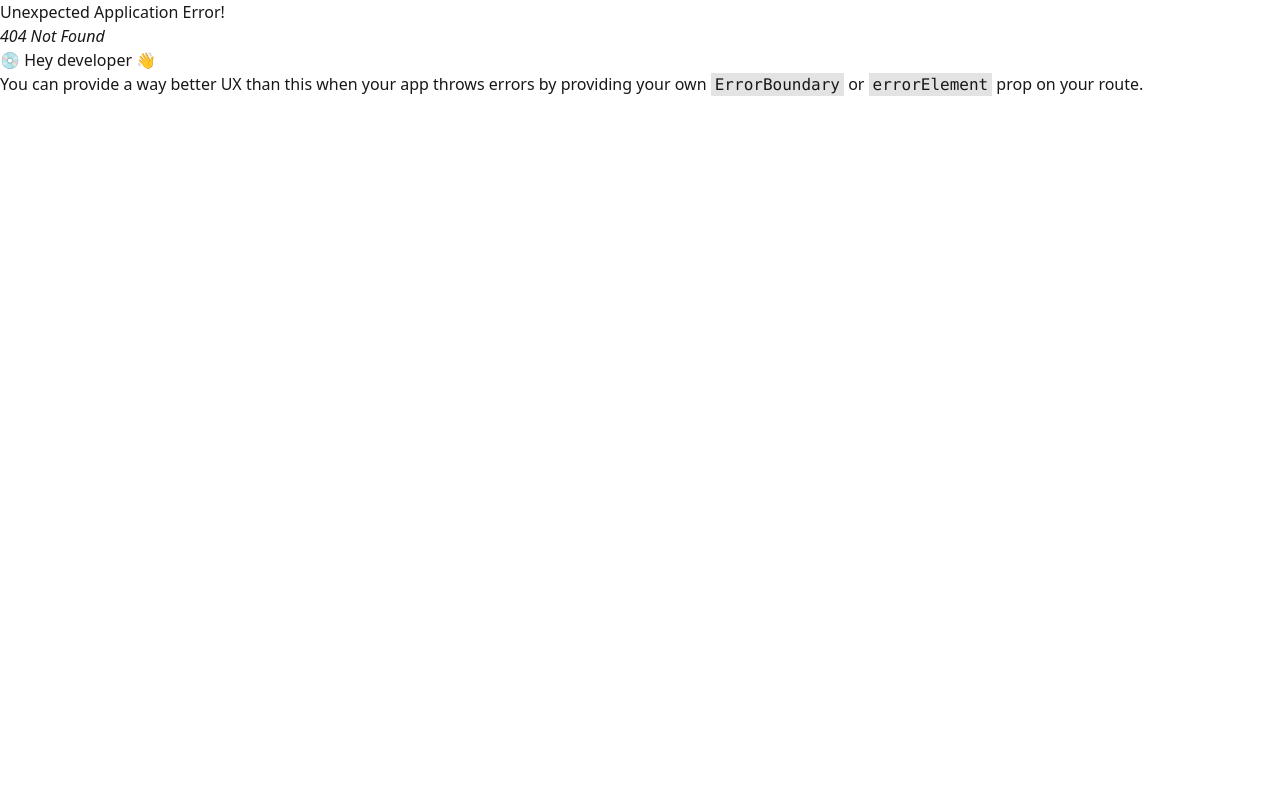
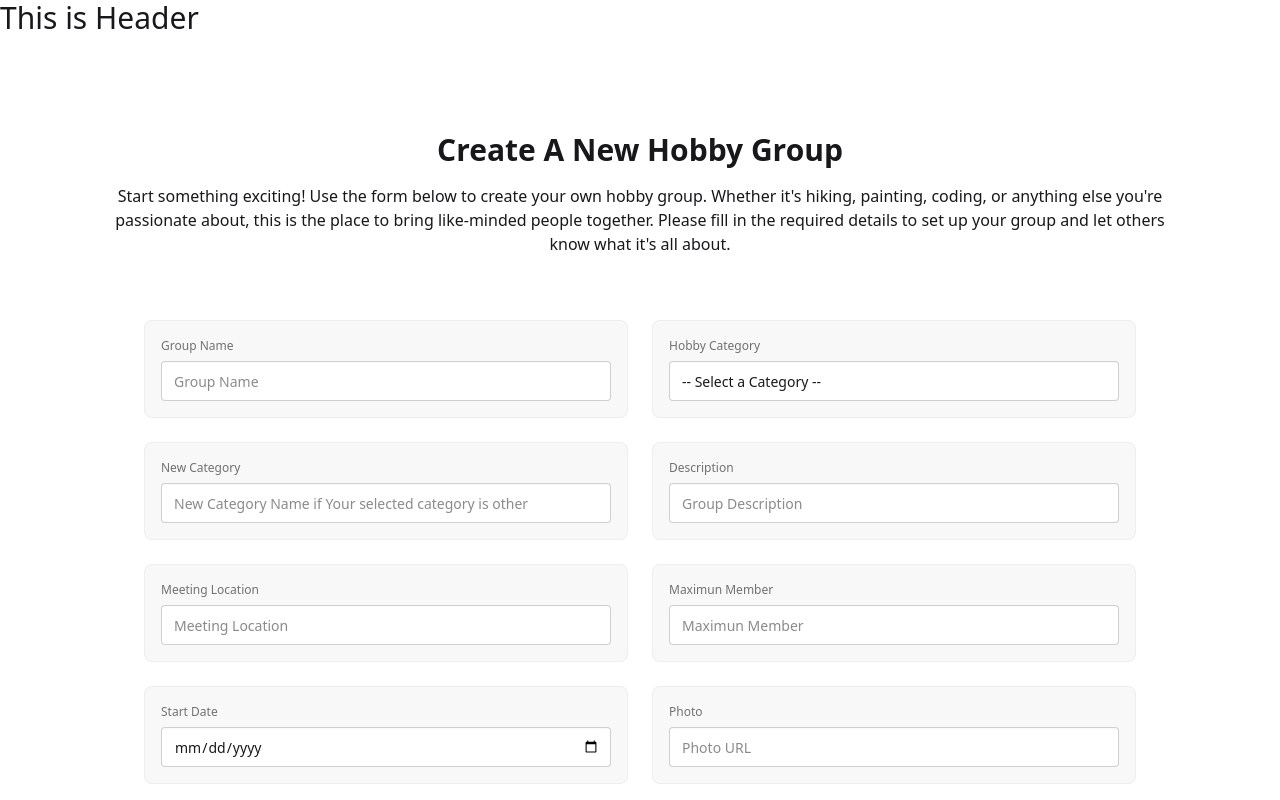
Before and after one commit to sowmitraguho/hobbyhub, a React (Vite) app: page /creategroup in a window 1280 px wide. Before the commit this address had no page. Shown: the top 800 px of the page. Built offline with nearby package versions, Linux system fonts and the light colour scheme.

Commit message:
creat group section designed and connected to server and mongodb

```diff
--- a/package.json
+++ b/package.json
@@ -14,6 +14,7 @@
     "react": "^19.1.0",
     "react-dom": "^19.1.0",
     "react-router": "^7.6.0",
+    "sweetalert2": "^11.21.2",
     "tailwindcss": "^4.1.7"
   },
   "devDependencies": {
--- a/src/App.jsx
+++ b/src/App.jsx
@@ -1,12 +1,11 @@
-import { Outlet } from 'react-router'
+
 import './App.css'
 
 function App() {
 
   return (
     <>
-      <h1 className="text-3xl">This is App site</h1>
-      <Outlet/>
+
     </>
   )
 }
--- /dev/null
+++ b/src/Components/AllGroups.jsx
@@ -0,0 +1,11 @@
+import React from 'react';
+
+const AllGroups = () => {
+    return (
+        <div>
+            <h2 className="text-3xl">All Groups</h2>
+        </div>
+    );
+};
+
+export default AllGroups;
--- /dev/null
+++ b/src/Components/CreateGroup.jsx
@@ -0,0 +1,111 @@
+import React from 'react';
+import Swal from 'sweetalert2';
+
+const CreateGroup = () => {
+
+
+    const handleCreateGroup = (e) => {
+        e.preventDefault();
+        const form = e.target;
+        const formData = new FormData(form);
+        const newGroupInfo = Object.fromEntries(formData.entries());
+        console.log(newGroupInfo);
+        // data send to mongodb
+        fetch('http://localhost:3000/groups', {
+            method: 'POST',
+            headers: {
+                'content-type': 'application/json'
+            },
+            body: JSON.stringify(newGroupInfo)
+        })
+            .then(res => res.json())
+            .then(data => {
+                if (data.insertedId) {
+                    Swal.fire({
+                        title: "Group has been created SuccessFully!",
+                        icon: "success",
+                        draggable: true,
+                        timer: 2000
+                    });
+                }
+            })
+
+    }
+
+
+
+    return (
+        <div className='p-24 text-center space-y-4'>
+            <h2 className="text-3xl font-semibold">Create A New Hobby Group</h2>
+            <p>
+                Start something exciting! Use the form below to create your own hobby group. Whether it's hiking, painting, coding, or anything else you're passionate about, this is the place to bring like-minded people together.
+
+                Please fill in the required details to set up your group and let others know what it's all about.
+            </p>
+            <form onSubmit={handleCreateGroup}>
+                <div className='p-12'>
+                    <div className='grid grid-cols-1 md:grid-cols-2 gap-6'>
+                        <fieldset className="fieldset bg-base-200 border-base-300 rounded-box border p-4">
+                            <label className="label">Group Name</label>
+                            <input type="text" name='name' className="input w-full" placeholder="Group Name" />
+                        </fieldset>
+                        <fieldset className="fieldset bg-base-200 border-base-300 rounded-box border p-4">
+                            <label className="label">Hobby Category</label>
+                            <select id="hobbyCategory" name="hobbyCategory" className="input w-full" required>
+                                <option value="">-- Select a Category --</option>
+                                <option value="arts">Arts & Crafts</option>
+                                <option value="photography">Photography</option>
+                                <option value="fishing">Fishing</option>
+                                <option value="cooking">Cooking</option>
+                                <option value="music">Music</option>
+                                <option value="sports">Sports & Fitness</option>
+                                <option value="tech">Technology & Coding</option>
+                                <option value="books">Books & Literature</option>
+                                <option value="writing">Writings</option>
+                                <option value="gaming">Gaming</option>
+                                <option value="outdoors">Outdoor Activities</option>
+                                <option value="other">Other</option>
+                            </select>
+                        </fieldset>
+                        <fieldset className="fieldset bg-base-200 border-base-300 rounded-box border p-4">
+                            <label className="label">New Category</label>
+                            <input type="text" name='new-category' className="input w-full" placeholder="New Category Name if Your selected category is other" />
+                        </fieldset>
+                        <fieldset className="fieldset bg-base-200 border-base-300 rounded-box border p-4">
+                            <label className="label">Description</label>
+                            <input type="text" name='description' className="input w-full" placeholder="Group Description" />
+                        </fieldset>
+                        <fieldset className="fieldset bg-base-200 border-base-300 rounded-box border p-4">
+                            <label className="label">Meeting Location</label>
+                            <input type="text" name='locatiopn' className="input w-full" placeholder="Meeting Location" />
+                        </fieldset>
+                        <fieldset className="fieldset bg-base-200 border-base-300 rounded-box border p-4">
+                            <label className="label">Maximun Member</label>
+                            <input type="number" name='max-member' className="input w-full" placeholder="Maximun Member" />
+                        </fieldset>
+                        <fieldset className="fieldset bg-base-200 border-base-300 rounded-box border p-4">
+                            <label className="label">Start Date</label>
+                            <input type="date" name='date' className="input w-full" placeholder="Start Date" />
+                        </fieldset>
+                        <fieldset className="fieldset bg-base-200 border-base-300 rounded-box border p-4">
+                            <label className="label">Photo</label>
+                            <input type="text" name='photoURL' className="input w-full" placeholder="Photo URL" />
+                        </fieldset>
+
+                    </div>
+                    <fieldset className="fieldset bg-base-200 border-base-300 rounded-box border p-4 my-6">
+                        <label className="label">User Name</label>
+                        <input type="text" name='user-name' className="input w-full" readOnly defaultValue='User Name' placeholder="User Name" />
+                    </fieldset>
+                    <fieldset className="fieldset bg-base-200 border-base-300 rounded-box border p-4 my-6">
+                        <label className="label">User Email</label>
+                        <input type="email" name='user-email' readOnly defaultValue='user@email' className="input w-full" placeholder="User Email" />
+                    </fieldset>
+                    <button type='submit' className="btn btn-neutral w-full my-6">Create Group</button>
+                </div>
+            </form>
+        </div>
+    );
+};
+
+export default CreateGroup;
--- /dev/null
+++ b/src/Components/GroupDetails.jsx
@@ -0,0 +1,11 @@
+import React from 'react';
+
+const GroupDetails = () => {
+    return (
+        <div>
+            <h2 className="text-3xl">Group Details</h2>
+        </div>
+    );
+};
+
+export default GroupDetails;
--- /dev/null
+++ b/src/Components/Header.jsx
@@ -0,0 +1,11 @@
+import React from 'react';
+
+const Header = () => {
+    return (
+        <div>
+            <h1 className="text-3xl">This is Header</h1>
+        </div>
+    );
+};
+
+export default Header;
--- /dev/null
+++ b/src/Components/Home.jsx
@@ -0,0 +1,11 @@
+import React from 'react';
+
+const Home = () => {
+    return (
+        <div>
+            <h1 className="text-3xl">This is Home</h1>
+        </div>
+    );
+};
+
+export default Home;
--- /dev/null
+++ b/src/Components/MyGroups.jsx
@@ -0,0 +1,11 @@
+import React from 'react';
+
+const MyGroups = () => {
+    return (
+        <div>
+            <h2 className="text-3xl">My Groups</h2>
+        </div>
+    );
+};
+
+export default MyGroups;
--- /dev/null
+++ b/src/Components/UpdateGroup.jsx
@@ -0,0 +1,11 @@
+import React from 'react';
+
+const UpdateGroup = () => {
+    return (
+        <div>
+            <h2 className="text-3xl">Update Group</h2>
+        </div>
+    );
+};
+
+export default UpdateGroup;
--- /dev/null
+++ b/src/Layouts/MainLayouts.jsx
@@ -0,0 +1,14 @@
+import React from 'react';
+import { Outlet } from 'react-router';
+import Header from '../Components/Header';
+
+const MainLayouts = () => {
+    return (
+        <div>
+            <Header/>
+            <Outlet/>
+        </div>
+    );
+};
+
+export default MainLayouts;
--- a/src/main.jsx
+++ b/src/main.jsx
@@ -6,12 +6,35 @@ import {
   createBrowserRouter,
   RouterProvider,
 } from "react-router";
+import MainLayouts from './Layouts/MainLayouts.jsx';
+import Home from './Components/Home.jsx';
+import CreateGroup from './Components/CreateGroup.jsx';
+import UpdateGroup from './Components/UpdateGroup.jsx';
+import GroupDetails from './Components/GroupDetails.jsx';
 
 // router setup
 const router = createBrowserRouter([
   {
     path: "/",
-    Component: App,
+    Component: MainLayouts,
+    children: [
+      {
+        index: true,
+        Component: Home
+      },
+      {
+        path: 'creategroup',
+        Component: CreateGroup,
+      },
+      {
+        path: 'updategroup',
+        Component: UpdateGroup,
+      },
+      {
+        path: 'group/:id',
+        Component: GroupDetails,
+      },
+    ]
   },
 ]);
 
```
Also changed, not shown: 1 other file (tests, documents, lock files or other folders).
